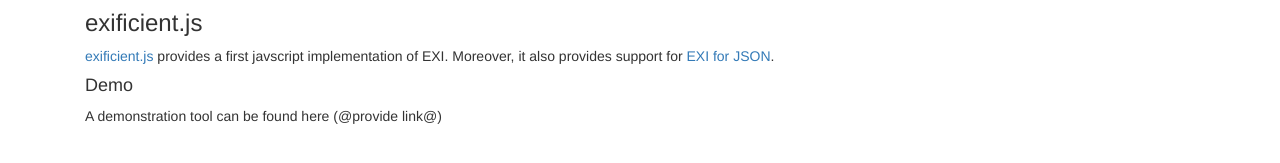
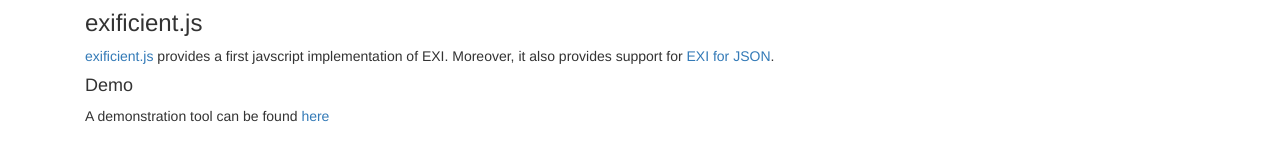
Before and after one commit to EXIficient/exificient.github.io, a Jekyll site: the page built from javascript/index.html, in a window 1280 px wide. Shown: the part 185-348 px from the top of the page. Built offline with Jekyll 4.4.1, drawn with Linux system fonts in a browser that asks for light colours; nearby versions of some CDN libraries.

Commit message:
Update index.html

```diff
--- a/javascript/index.html
+++ b/javascript/index.html
@@ -11,5 +11,5 @@ group: "navigation"
 	provides a first javscript implementation of EXI. Moreover,
 	it also provides support for <a target="_blank" href="http://www.w3.org/XML/EXI/docs/json/exi-for-json.html">EXI for JSON</a>.
 	<h4>Demo</h4>
-	<p>A demonstration tool can be found here (@provide link@)</p>
+	<p>A demonstration tool can be found <a target="_blank" href="/demo/">here</a></p>
 </div>
```
